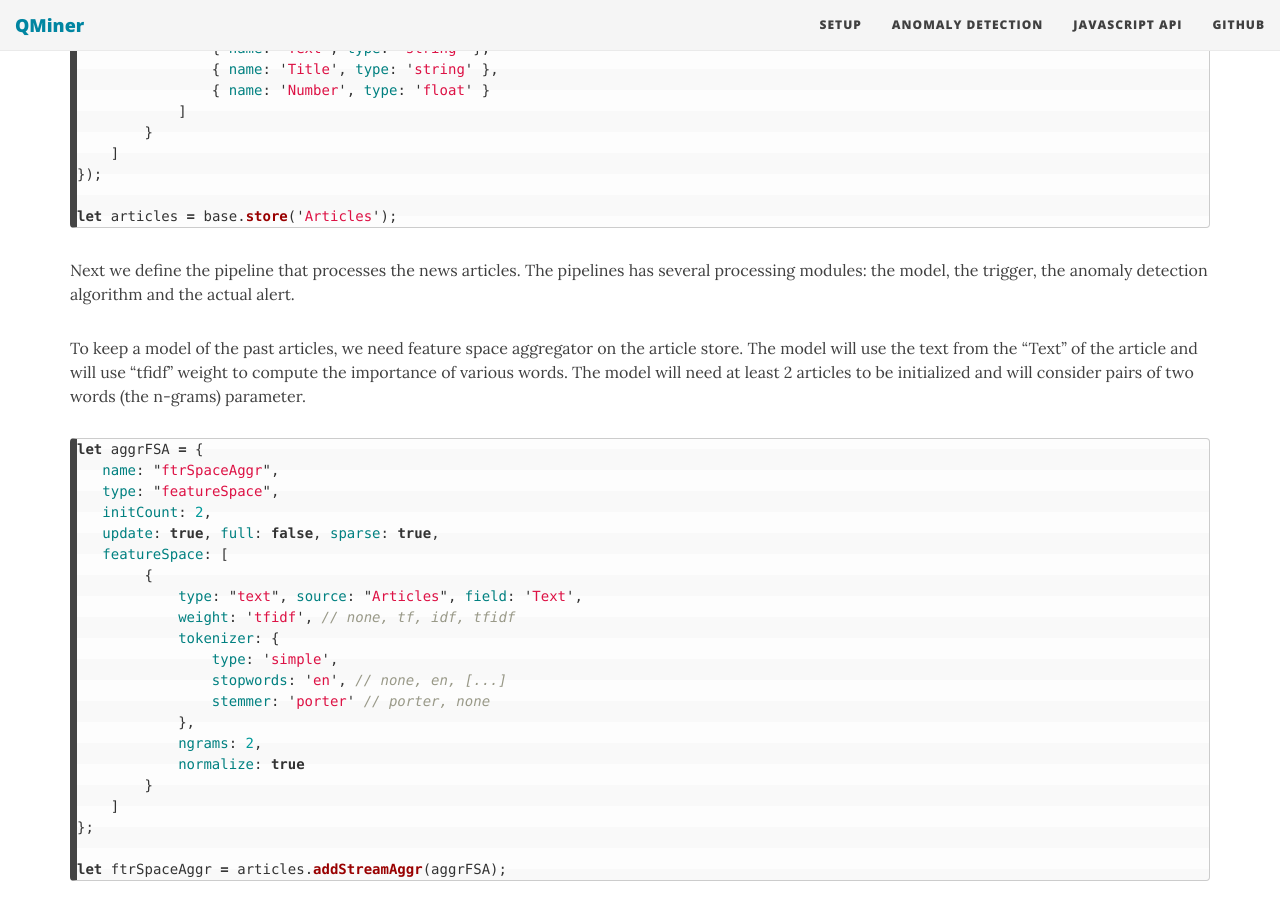
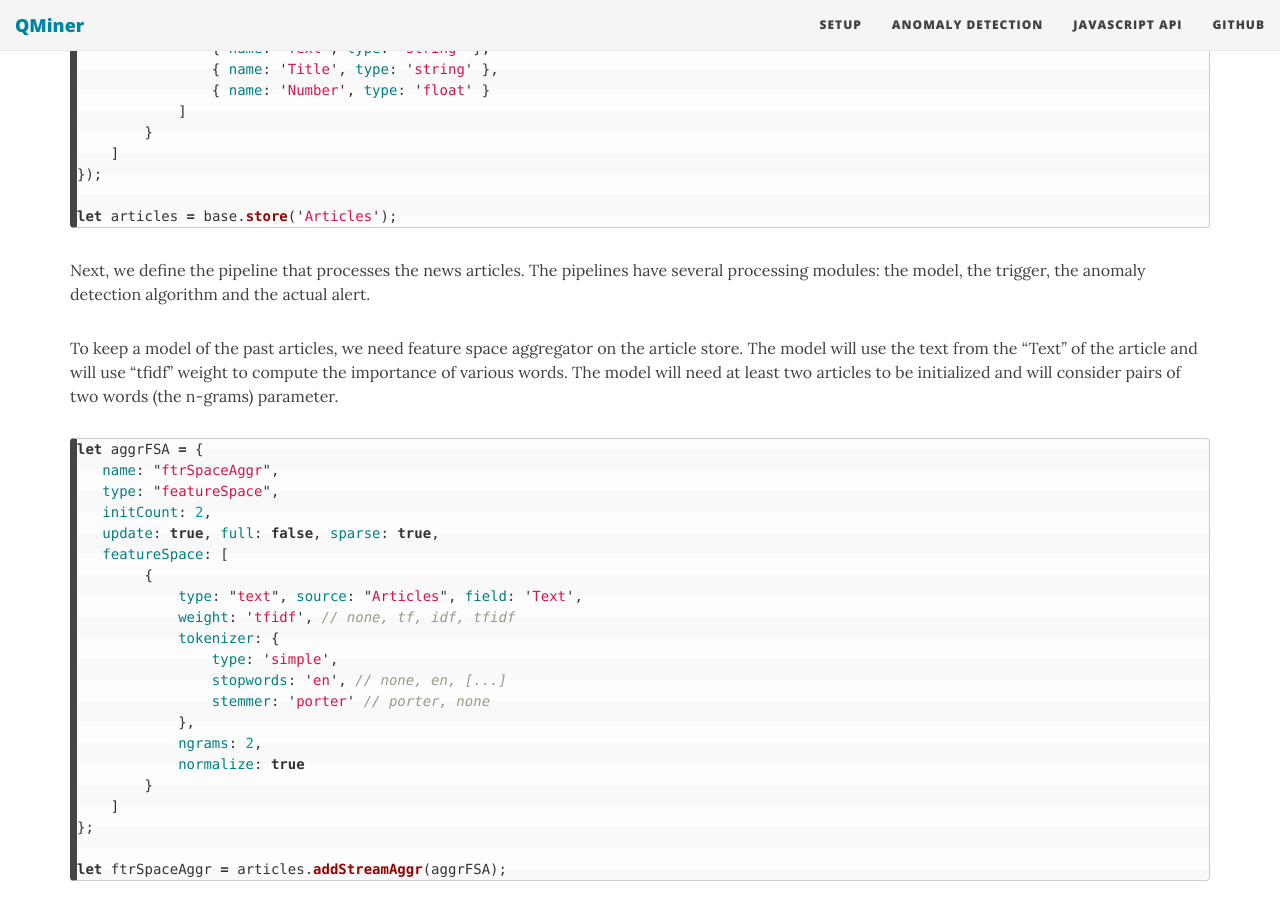
Before and after one commit to qminer/qminer.github.io, a Jekyll site: the page built from anomalies.md, in a window 1280 px wide and 900 px high, scrolled down 979 px. Built offline with Jekyll 4.4.1, drawn with Linux system fonts in a browser that asks for light colours; nearby versions of some CDN libraries.

Commit message:
Update anomalies.md

````diff
--- a/anomalies.md
+++ b/anomalies.md
@@ -41,9 +41,9 @@ let base = new qm.Base({
 let articles = base.store('Articles');
 ```
 
-Next we define the pipeline that processes the news articles. The pipelines has several processing modules: the model, the trigger, the anomaly detection algorithm and the actual alert.
+Next, we define the pipeline that processes the news articles. The pipelines have several processing modules: the model, the trigger, the anomaly detection algorithm and the actual alert.
 
-To keep a model of the past articles, we need feature space aggregator on the article store. The model will use the text from the "Text" of the article and will use "tfidf" weight to compute the importance of various words. The model will need at least 2 articles to be initialized and will consider pairs of two words (the n-grams) parameter.
+To keep a model of the past articles, we need feature space aggregator on the article store. The model will use the text from the "Text" of the article and will use "tfidf" weight to compute the importance of various words. The model will need at least two articles to be initialized and will consider pairs of two words (the n-grams) parameter.
 
 ```javascript
 let aggrFSA = {
````
